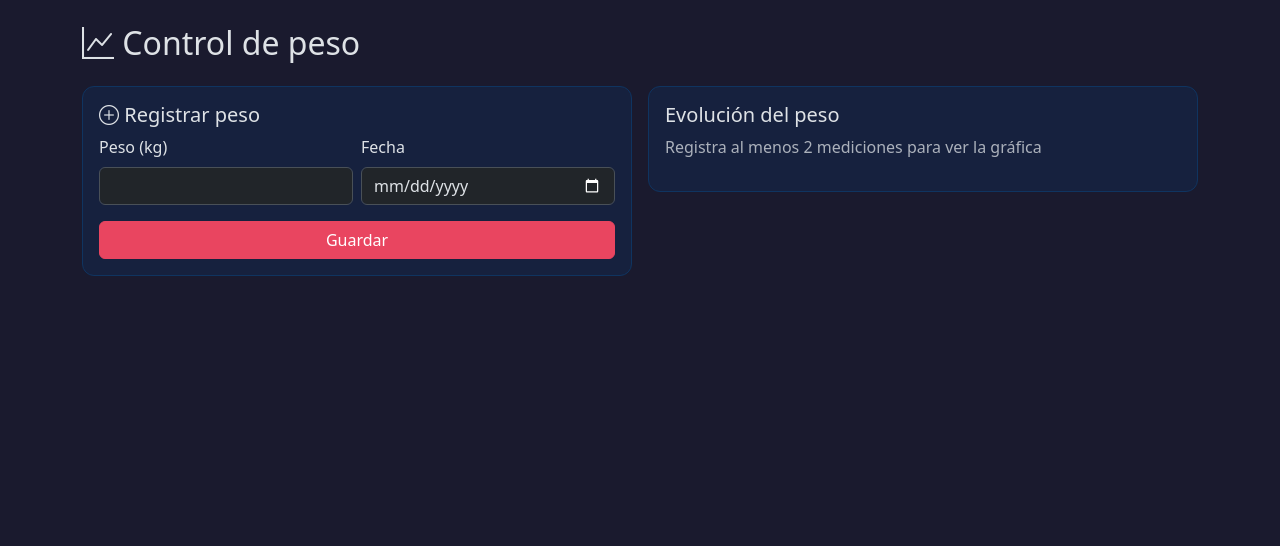
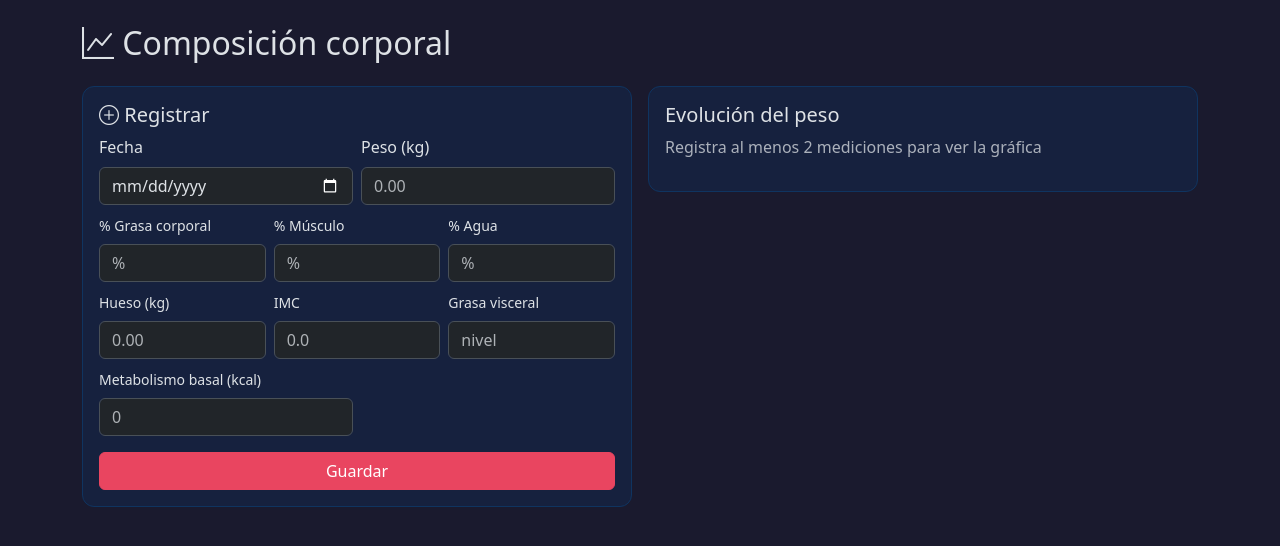
Before and after one commit to fyedro/canas, a FastAPI app: template app/templates/progress/index.html in a window 1280 px wide. Shown: the top 546 px of the page. Run offline with FastAPI, Linux system fonts and the light colour scheme; the template is opened without the code that fills it, so the values that code supplies are empty; some libraries are stand-ins or nearby versions.

Commit message:
body composition: grasa, musculo, agua, hueso, IMC, visceral, TMB + full form & table

```diff
--- a/app/templates/progress/index.html
+++ b/app/templates/progress/index.html
@@ -1,22 +1,50 @@
 {% extends "base.html" %}
 {% block title %}Progreso{% endblock %}
 {% block content %}
-<h2><i class="bi bi-graph-up"></i> Control de peso</h2>
+<h2><i class="bi bi-graph-up"></i> Composición corporal</h2>
 
 <div class="row g-3 mt-2">
     <div class="col-md-6">
         <div class="card">
             <div class="card-body">
-                <h5><i class="bi bi-plus-circle"></i> Registrar peso</h5>
+                <h5><i class="bi bi-plus-circle"></i> Registrar</h5>
                 <form method="post" action="/progress/measure">
                     <div class="row g-2 mb-3">
                         <div class="col-6">
-                            <label class="form-label">Peso (kg)</label>
-                            <input type="number" name="peso" class="form-control" step="0.1" required>
+                            <label class="form-label">Fecha</label>
+                            <input type="date" name="fecha" class="form-control" value="{{ measurements[-1].fecha if measurements else '' }}">
                         </div>
                         <div class="col-6">
-                            <label class="form-label">Fecha</label>
-                            <input type="date" name="fecha" class="form-control" value="{{ measurements[-1].fecha if measurements else '' }}">
+                            <label class="form-label">Peso (kg)</label>
+                            <input type="number" name="peso" class="form-control" step="0.01" placeholder="0.00">
+                        </div>
+                        <div class="col-4">
+                            <label class="form-label small">% Grasa corporal</label>
+                            <input type="number" name="grasa_corporal" class="form-control" step="0.1" placeholder="%">
+                        </div>
+                        <div class="col-4">
+                            <label class="form-label small">% Músculo</label>
+                            <input type="number" name="musculo" class="form-control" step="0.1" placeholder="%">
+                        </div>
+                        <div class="col-4">
+                            <label class="form-label small">% Agua</label>
+                            <input type="number" name="agua" class="form-control" step="0.1" placeholder="%">
+                        </div>
+                        <div class="col-4">
+                            <label class="form-label small">Hueso (kg)</label>
+                            <input type="number" name="hueso" class="form-control" step="0.01" placeholder="0.00">
+                        </div>
+                        <div class="col-4">
+                            <label class="form-label small">IMC</label>
+                            <input type="number" name="imc" class="form-control" step="0.1" placeholder="0.0">
+                        </div>
+                        <div class="col-4">
+                            <label class="form-label small">Grasa visceral</label>
+                            <input type="number" name="grasa_visceral" class="form-control" step="0.1" placeholder="nivel">
+                        </div>
+                        <div class="col-6">
+                            <label class="form-label small">Metabolismo basal (kcal)</label>
+                            <input type="number" name="metabolismo_basal" class="form-control" step="1" placeholder="0">
                         </div>
                     </div>
                     <button type="submit" class="btn btn-warning w-100">Guardar</button>
@@ -48,14 +76,28 @@
                 <thead>
                     <tr>
                         <th>Fecha</th>
-                        <th>Peso (kg)</th>
+                        <th>Peso</th>
+                        <th>%Grasa</th>
+                        <th>%Músculo</th>
+                        <th>%Agua</th>
+                        <th>Hueso</th>
+                        <th>IMC</th>
+                        <th>G.Visceral</th>
+                        <th>TMB</th>
                     </tr>
                 </thead>
                 <tbody>
                     {% for m in reversed(measurements) %}
                     <tr>
                         <td>{{ m.fecha.strftime("%d/%m") }}</td>
-                        <td>{{ "%.1f"|format(m.peso) if m.peso else "-" }}</td>
+                        <td>{{ "%.2f"|format(m.peso) if m.peso else "-" }}</td>
+                        <td>{{ "%.1f"|format(m.grasa_corporal) if m.grasa_corporal else "-" }}</td>
+                        <td>{{ "%.1f"|format(m.musculo) if m.musculo else "-" }}</td>
+                        <td>{{ "%.1f"|format(m.agua) if m.agua else "-" }}</td>
+                        <td>{{ "%.2f"|format(m.hueso) if m.hueso else "-" }}</td>
+                        <td>{{ "%.1f"|format(m.imc) if m.imc else "-" }}</td>
+                        <td>{{ "%.1f"|format(m.grasa_visceral) if m.grasa_visceral else "-" }}</td>
+                        <td>{{ "%.0f"|format(m.metabolismo_basal) if m.metabolismo_basal else "-" }}</td>
                     </tr>
                     {% endfor %}
                 </tbody>
```
Also changed, not shown: app/models.py (+7 -5 lines), app/routers/progress.py (+21 -5 lines).
